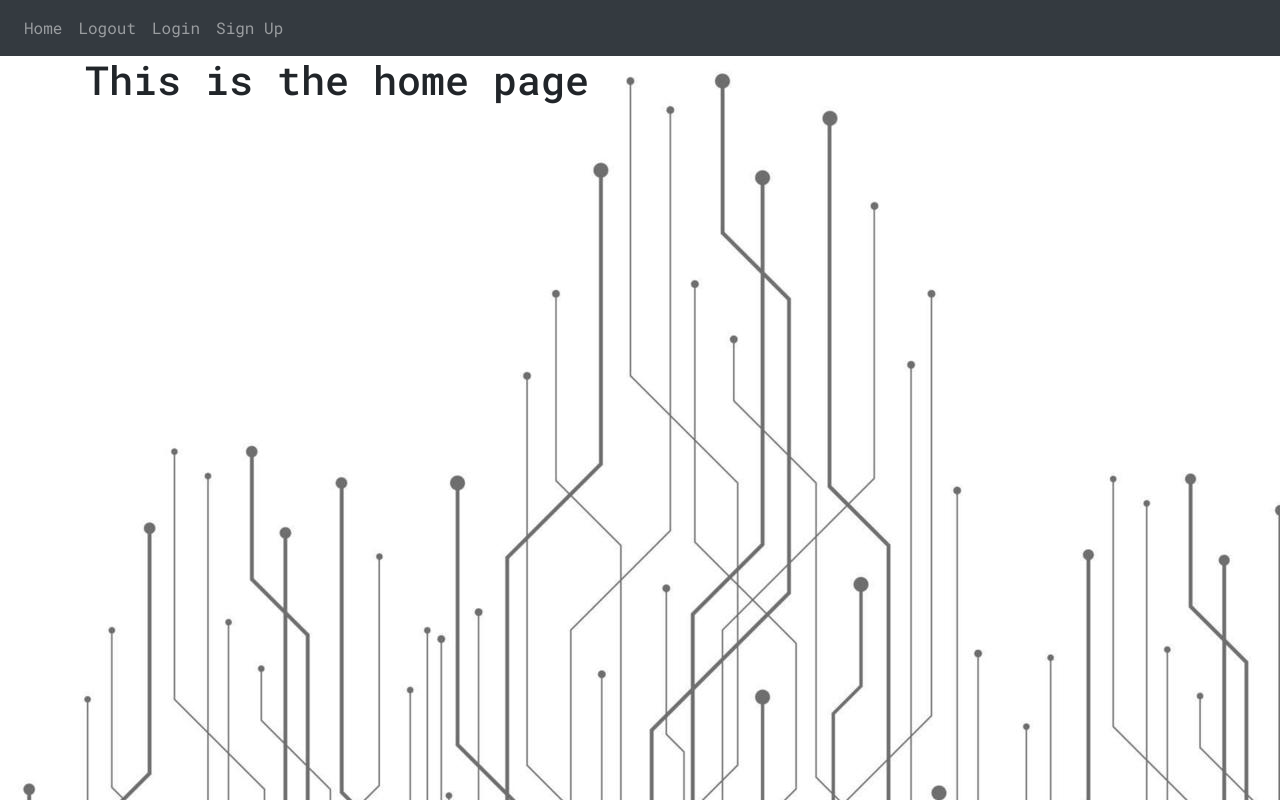
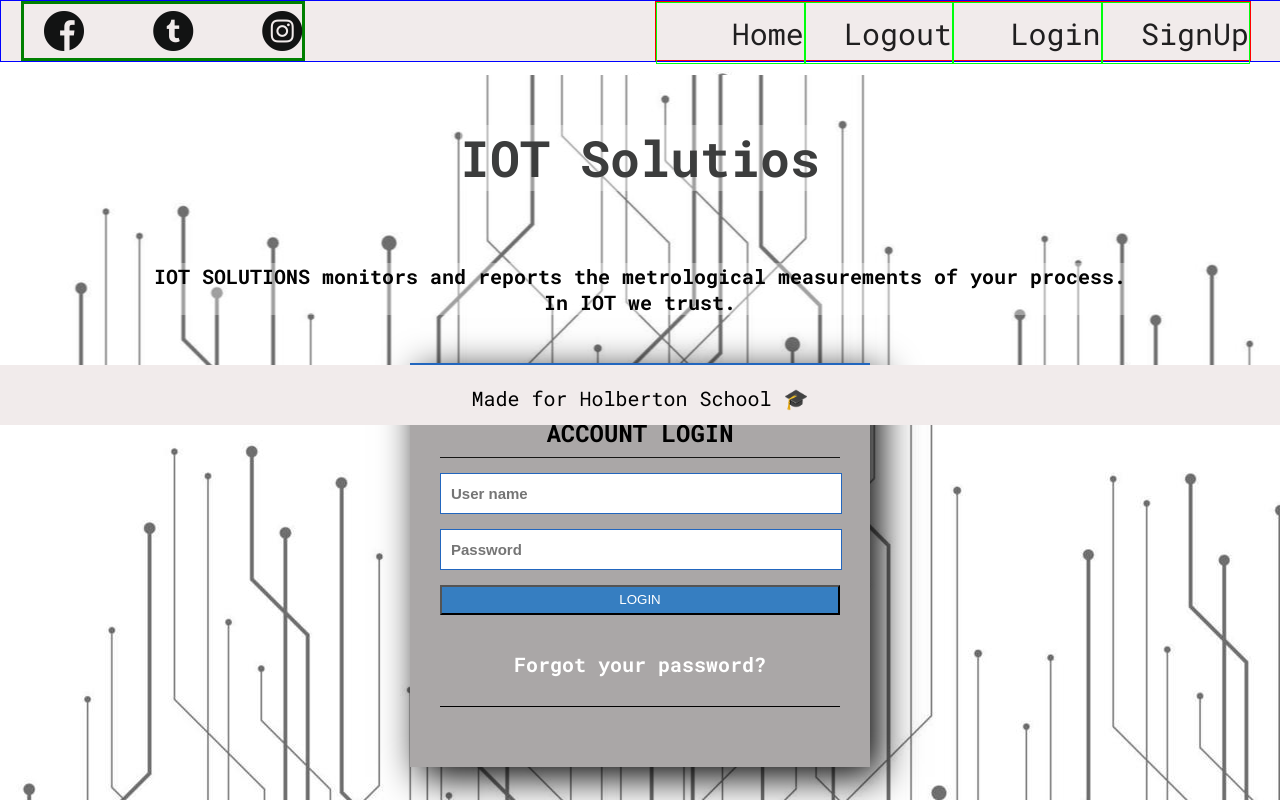
Before and after one commit to lemejiamo/IOT_Solutions, a Flask app: page / in a window 1280 px wide. Run offline with Flask 2, Linux system fonts and the light colour scheme; parts of the project's set-up code (start-up, migrations or seed data) failed here and were passed over; some libraries are stand-ins or nearby versions.

Commit message:
Changes in base with HTML

```diff
--- a/api/v1/templates/base.html
+++ b/api/v1/templates/base.html
@@ -1,43 +1,32 @@
 <!DOCTYPE html>
 <html lang="en">
+
 <head>
   <meta charset="UTF-8">
-        <meta http-equiv="X-UA-Compatible" content="IE=edge">
   <meta name="viewport" content="width=device-width, initial-scale=1.0">
-        <link
-            rel="stylesheet"
-            href="https://stackpath.bootstrapcdn.com/bootstrap/4.4.1/css/bootstrap.min.css"
-            integrity="sha384-Vkoo8x4CGsO3+Hhxv8T/Q5PaXtkKtu6ug5TOeNV6gBiFeWPGFN9MuhOf23Q9Ifjh"
-            crossorigin="anonymous"
-        />
-        <link
-            rel="stylesheet"
-            href="https://stackpath.bootstrapcdn.com/font-awesome/4.7.0/css/font-awesome.min.css"
-            crossorigin="anonymous"
-        />
-        <link rel="stylesheet" href="css/main.css">
+  <link rel="stylesheet" href="{{ url_for('static' , filename='css/main.css') }}">
+  <link rel="stylesheet" href="{{ url_for('static' , filename='css/font/flaticon.css') }}">
+  <link rel="shortcut icon" href="../static/img/...">
   <title>{% block title %}Home{% endblock %}</title>
 </head>
+
+
 <body>
-        <nav class="navbar navbar-expand-lg navbar-dark bg-dark">
-            <button
-              class="navbar-toggler"
-              type="button"
-              data-toggle="collapse"
-              data-target="#navbar"
-            >
-              <span class="navbar-toggler-icon"></span>
-            </button>
-            <div class="justify-content-end" id="navbar">
-              <div class="navbar-nav">
-                <a class="nav-item nav-link" id="home" href="/">Home</a>
-                <a class="nav-item nav-link" id="logout" href="/api/v1/logout">Logout</a>
-                <a class="nav-item nav-link" id="login" href="/api/v1/login">Login</a>
-                <a class="nav-item nav-link" id="signUp" href="/api/v1/sign-up">Sign Up</a>
+  <header>
+    <section class="header-icons-container">
+      <div class="icons">
+        <a href="/"> <span class="flaticon-001-facebook"></span></a>
+        <a href="/"> <span class="flaticon-002-twitter"></span></a>
+        <a href="/"> <span class="flaticon-011-instagram"></span></a>
       </div>
-            </div>
+      <nav class="nav-items">
+        <a class="items-nav" id="home" href="/">Home</a>
+        <a class="items-nav" id="logout" href="/api/v1/logout">Logout</a>
+        <a class="items-nav" id="login" href="/api/v1/login">Login</a>
+        <a class="items-nav" id="signUp" href="/api/v1/sign-up">SignUp</a>
       </nav>
-
+    </section>
+  </header>
   {% with messages = get_flashed_messages(with_categories=true) %}
     {% if messages %}
       {% for category, message in messages %}
@@ -60,28 +49,13 @@
     {% endif %}
   {% endwith %}
 
-        <div class="container">
+  <main class="">
     {% block content %}
     {% endblock %}
-        </div>
-        <script
-        src="https://code.jquery.com/jquery-3.2.1.slim.min.js"
-        integrity="sha384-KJ3o2DKtIkvYIK3UENzmM7KCkRr/rE9/Qpg6aAZGJwFDMVNA/GpGFF93hXpG5KkN"
-        crossorigin="anonymous"
-        ></script>
-        <script
-        src="https://cdnjs.cloudflare.com/ajax/libs/popper.js/1.12.9/umd/popper.min.js"
-        integrity="sha384-ApNbgh9B+Y1QKtv3Rn7W3mgPxhU9K/ScQsAP7hUibX39j7fakFPskvXusvfa0b4Q"
-        crossorigin="anonymous"
-        ></script>
-        <script
-        src="https://maxcdn.bootstrapcdn.com/bootstrap/4.0.0/js/bootstrap.min.js"
-        integrity="sha384-JZR6Spejh4U02d8jOt6vLEHfe/JQGiRRSQQxSfFWpi1MquVdAyjUar5+76PVCmYl"
-        crossorigin="anonymous"
-        ></script>
-        <script
-        type="text/javascript"
-        src="{{ url_for('static', filename='index.js') }}"
-        ></script>
+  </ma>
+  <footer>
+    <p> Made for Holberton School 🎓</p>
+  </footer>
 </body>
+
 </html>
--- a/api/v1/templates/index.html
+++ b/api/v1/templates/index.html
@@ -2,5 +2,41 @@
 {% block title %} IoT-S Home {% endblock %}
 
 {% block content %}
-<h1>This is the home page</h1>
+<main class="home-main">
+    <section>
+        <h1 class="title">IOT Solutios</h1>
+        <p class="home-main-text">
+            IOT SOLUTIONS monitors and reports the metrological measurements of your process.
+            <br> In IOT we trust.
+        </p>
+        <div class="login-container">
+            <form action="">
+                <h1>ACCOUNT LOGIN </h1>
+                <input class="controls" type="text" name="user" placeholder="User name">
+                <input class="controls" type="password" name="user" placeholder="Password">
+                <input class="button" type="submit" value="LOGIN">
+                <P><a href="">Forgot your password?</a></P>
+            </form>
+        </div>
+    </section>
+</main>
 {% endblock %}
+
+<main class="home-main">
+    <section>
+        <h1 class="title">IOT Solutios</h1>
+        <p class="home-main-text">
+            IOT SOLUTIONS monitors and reports the metrological measurements of your process.
+            <br> In IOT we trust.
+        </p>
+        <div class="login-container">
+            <form action="">
+                <h1>ACCOUNT LOGIN </h1>
+                <input class="controls" type="text" name="user" placeholder="User name">
+                <input class="controls" type="password" name="user" placeholder="Password">
+                <input class="button" type="submit" value="LOGIN">
+                <P><a href="">Forgot your password?</a></P>
+            </form>
+        </div>
+    </section>
+</main>
```
Lines whose indentation alone changed are shown as unchanged.
